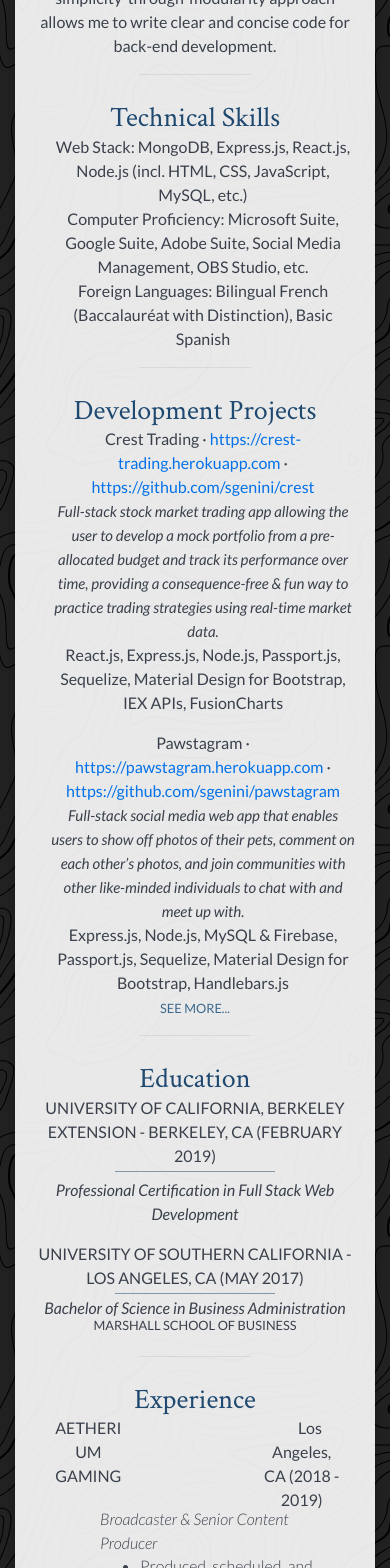
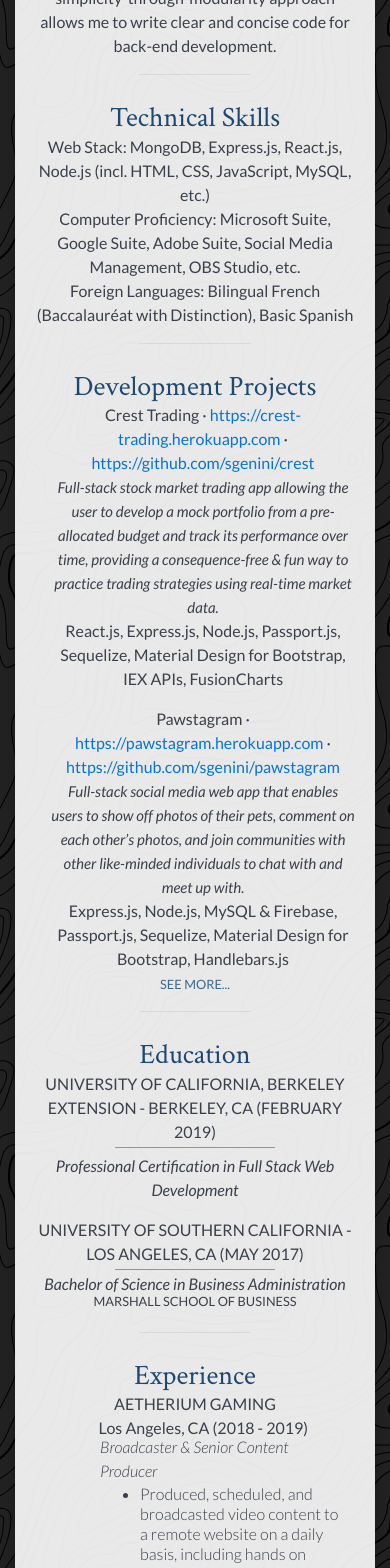
Before and after one commit to sgenini/portfolio, a React (Create React App) app: page / in a window 390 px wide. Shown: the part 2300-3868 px from the top of the page. Built offline with nearby package versions, Linux system fonts and the light colour scheme.

Commit message:
Mobile-viewport fixes (resume + tech)

```diff
--- a/src/components/Resume/Resume.js
+++ b/src/components/Resume/Resume.js
@@ -28,7 +28,7 @@
                 <h3 className="text-lg-center mb-0 mt-4">
                   <strong style={{fontFamily: "'Crimson Text', serif", color: bloo}} >Technical Skills</strong>
                 </h3>
-                  <p className="text-lg-left ml-3"><strong>Web Stack: </strong>MongoDB, Express.js, React.js, Node.js (incl. HTML, CSS, JavaScript, MySQL, etc.)<br/>
+                  <p className="text-lg-left"><strong>Web Stack: </strong>MongoDB, Express.js, React.js, Node.js (incl. HTML, CSS, JavaScript, MySQL, etc.)<br/>
                   <strong>Computer Proficiency: </strong>Microsoft Suite, Google Suite, Adobe Suite, Social Media Management, OBS Studio, etc.<br/>
                   <strong>Foreign Languages: </strong>Bilingual French (Baccalauréat with Distinction), Basic Spanish</p>
                   <hr style={{width: "35%", opacity: ".65"}} className="mb-0" />
@@ -64,8 +64,8 @@
                 </h3>
                 <MDBContainer>
                   <MDBRow between>
-                    <MDBCol className="text-uppercase" size="4">Aetherium Gaming</MDBCol>
-                    <MDBCol size="4"><span style={{ opacity: 0 }}>---</span>Los Angeles, CA (2018 - 2019)</MDBCol>
+                    <MDBCol className="text-uppercase" sm="4">Aetherium Gaming</MDBCol>
+                    <MDBCol sm="4"><span style={{ opacity: 0 }}>---</span>Los Angeles, CA (2018 - 2019)</MDBCol>
                   </MDBRow>
                   <p className="text-left" style={{ fontStyle: "italic", marginTop: "-5px", marginLeft: "50px", fontWeight: "300" }}>Broadcaster & Senior Content Producer</p>
                   <ul className="text-left" style={{ lineHeight: "1.25", marginTop: "-15px", marginLeft: "50px", marginBottom: "20px", fontWeight: "300" }}>
@@ -75,8 +75,8 @@
                     <li>Designed branding assets and managed social media accounts to create a strong, cohesive identity; contacted potential sponsors to discuss opportunities ranging from early game access from developers to brand affiliate and partner programs</li>
                   </ul>
                   <MDBRow between >
-                    <MDBCol className="text-uppercase" size="4"><span style={{ opacity: 0 }}>....</span>Target Corporation</MDBCol>
-                    <MDBCol size="4"><span style={{ opacity: 0 }}>-----------</span>Los Angeles, CA (2017)</MDBCol>
+                    <MDBCol className="text-uppercase" sm="4"><span style={{ opacity: 0 }}>....</span>Target Corporation</MDBCol>
+                    <MDBCol sm="4"><span style={{ opacity: 0 }}>-----------</span>Los Angeles, CA (2017)</MDBCol>
                   </MDBRow>
                   <p className="text-left" style={{ fontStyle: "italic", marginTop: "-5px", marginLeft: "50px", fontWeight: "300" }}>Executive Team Leader of Guest Experience</p>
                   <ul className="text-left" style={{ lineHeight: "1.25", marginTop: "-15px", marginLeft: "50px", fontWeight: "300" }}>
--- a/src/components/Tech/Tech.js
+++ b/src/components/Tech/Tech.js
@@ -71,7 +71,7 @@
                 </MDBRow>
                 <MDBRow>
                   <MDBCol lg="8" className="mx-auto">
-                    <h5 className="mt-1 mb-5">Check out these technologies (and more) in action on my <a href="/projects" style={{ color: "#3F729B", textDecorationLine: "underline" }}>projects page</a>, to which I'm constantly updating and adding to!</h5>
+                    <h5 className="mt-1 mb-5 mx-3">Check out these technologies (and more) in action on my <a href="/projects" style={{ color: "#3F729B", textDecorationLine: "underline" }}>projects page</a>, to which I'm constantly updating and adding to!</h5>
                   </MDBCol>
                 </MDBRow>
               </MDBCard>
```
